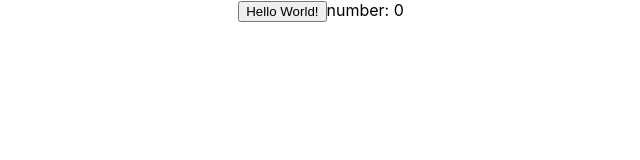
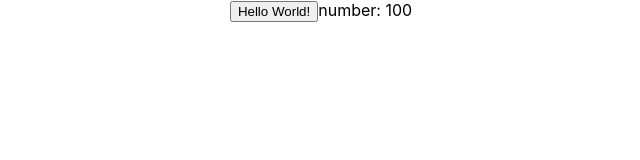
Before and after one commit to JackyLeungOOCL/react-step-by-step, a React (Create React App) app: page / in a window 1280 px wide. Shown: the top 160 px of the page, without its empty margins (319-959 px from the left). Built offline with nearby package versions, Linux system fonts and the light colour scheme.

Commit message:
[LEUNGJA] feat: App component can accept default number

```diff
--- a/src/App.js
+++ b/src/App.js
@@ -3,7 +3,7 @@ import logo from './logo.svg';
 import './App.css';
 
 class App extends Component {
-  state = {number : 0};
+  state = {number : 1};
 
   alertButtonClick = () => {
     alert("now you know how to handle onclick event");
@@ -13,22 +13,8 @@ class App extends Component {
   render() {
     return (
       <div className="App">
-        {/* <header className="App-header">
-          <img src={logo} className="App-logo" alt="logo" />
-          <p>
-            Edit <code>src/App.js</code> and save to reload.
-          </p>
-          <a
-            className="App-link"
-            href="https://reactjs.org"
-            target="_blank"
-            rel="noopener noreferrer"
-          >
-            Learn React
-          </a>
-        </header> */}
-        <button onClick={this.alertButtonClick}>Hello World!</button>
-        <span>number: {this.state.number}</span>
+        <button onClick={this.props.number}>Hello World!</button>
+        <span>number: {this.props.number}</span>
       </div>
     );
   }
--- a/src/index.js
+++ b/src/index.js
@@ -4,7 +4,8 @@ import './index.css';
 import App from './App';
 import * as serviceWorker from './serviceWorker';
 
-ReactDOM.render(<App />, document.getElementById('root'));
+// ReactDOM.render(<App number={"100"} onClickWho={() => setState({number : state.number * 2})} />, document.getElementById('root'));
+ReactDOM.render(<App number={100}/>, document.getElementById('root'));
 
 // If you want your app to work offline and load faster, you can change
 // unregister() to register() below. Note this comes with some pitfalls.
```
